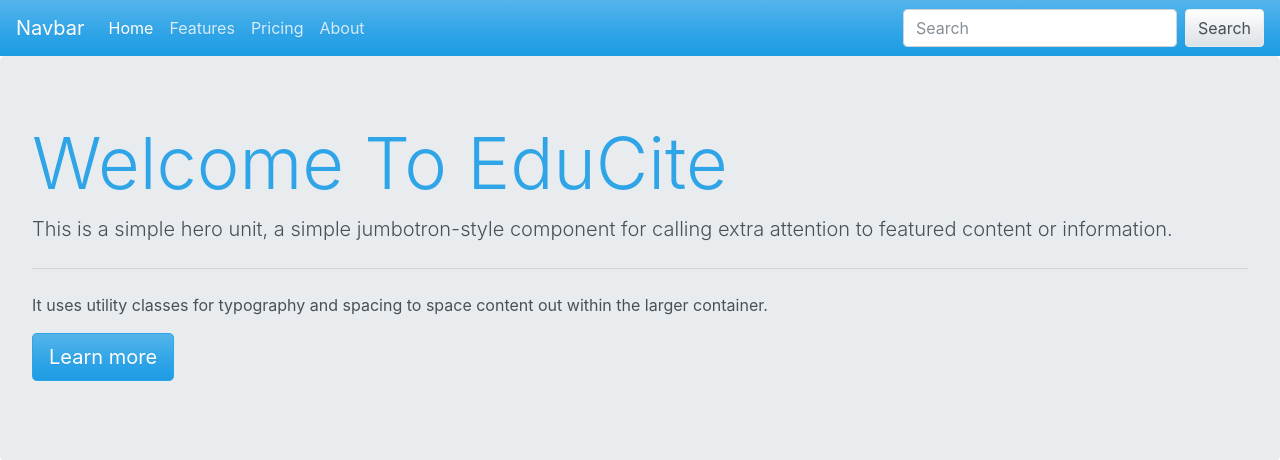
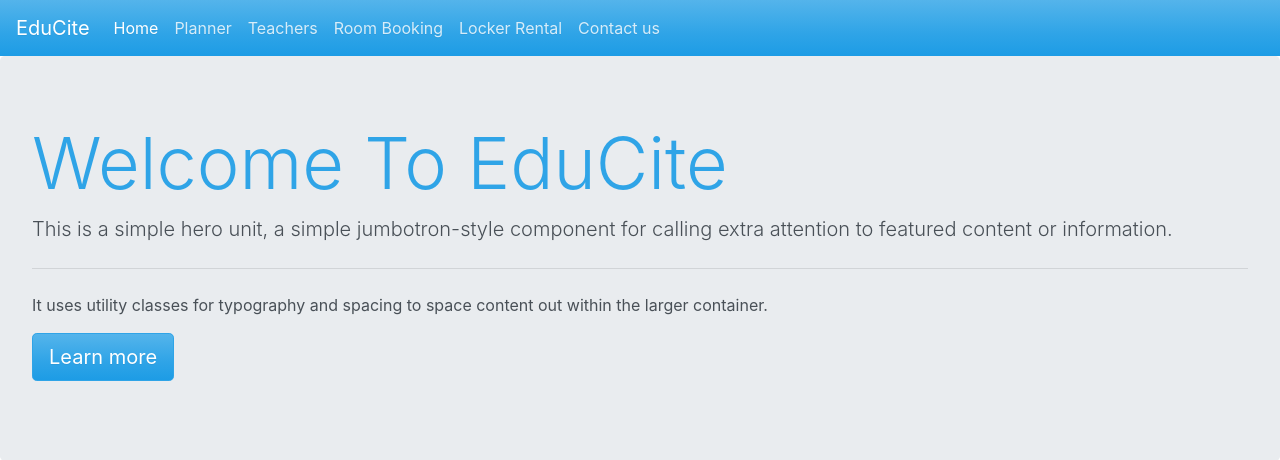
Before and after one commit to StevenZwe/OOPP-Ting, a Flask app: page / in a window 1280 px wide. Shown: the top 460 px of the page. Run offline with Flask 2, Linux system fonts and the light colour scheme.

Commit message:
added home.html

```diff
--- a/templates/home.html
+++ b/templates/home.html
@@ -6,34 +6,36 @@
     <link rel="stylesheet" type="text/css" href="CSS.css">
 </head>
 
-<body>
 <nav class="navbar navbar-expand-lg navbar-dark bg-primary">
-  <a class="navbar-brand" href="#">Navbar</a>
+  <a class="navbar-brand" href="#">EduCite</a>
   <button class="navbar-toggler" type="button" data-toggle="collapse" data-target="#navbarColor01" aria-controls="navbarColor01" aria-expanded="false" aria-label="Toggle navigation">
     <span class="navbar-toggler-icon"></span>
   </button>
 
   <div class="collapse navbar-collapse" id="navbarColor01">
-    <ul class="navbar-nav mr-auto">
+    <ul class="navbar-nav mr-sm-2 my-lg-0" style="float:right">
       <li class="nav-item active">
-        <a class="nav-link" href="#">Home <span class="sr-only">(current)</span></a>
+        <a class="nav-link" href="home.html"> Home <span class="sr-only">(current)</span></a>
       </li>
       <li class="nav-item">
-        <a class="nav-link" href="#">Features</a>
+        <a class="nav-link" href="planner.html"> Planner </a>
       </li>
       <li class="nav-item">
-        <a class="nav-link" href="#">Pricing</a>
+        <a class="nav-link" href="#"> Teachers </a>
       </li>
       <li class="nav-item">
-        <a class="nav-link" href="#">About</a>
+        <a class="nav-link" href="#"> Room Booking </a>
+      </li>
+        <li class="nav-item">
+        <a class="nav-link" href="#"> Locker Rental</a>
+      </li>
+      <li class="nav-item">
+        <a class="nav-link" href="#"> Contact us</a>
       </li>
     </ul>
-    <form class="form-inline my-2 my-lg-0">
-      <input class="form-control mr-sm-2" type="text" placeholder="Search">
-      <button class="btn btn-secondary my-2 my-sm-0" type="submit">Search</button>
-    </form>
   </div>
 </nav>
+
 <div class="jumbotron">
   <h1 class="display-3">Welcome To EduCite</h1>
   <p class="lead">This is a simple hero unit, a simple jumbotron-style component for calling extra attention to featured content or information.</p>
```
